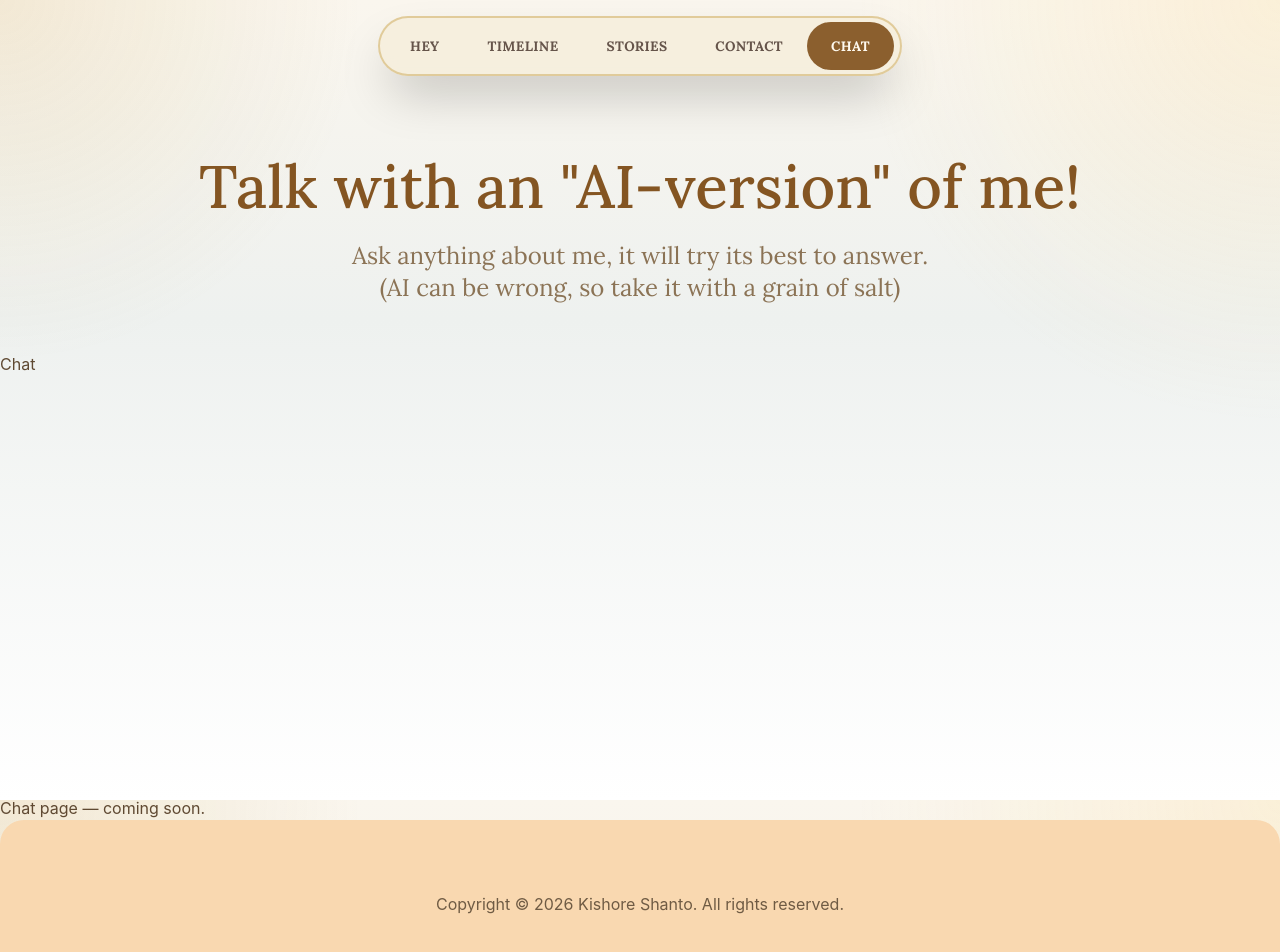
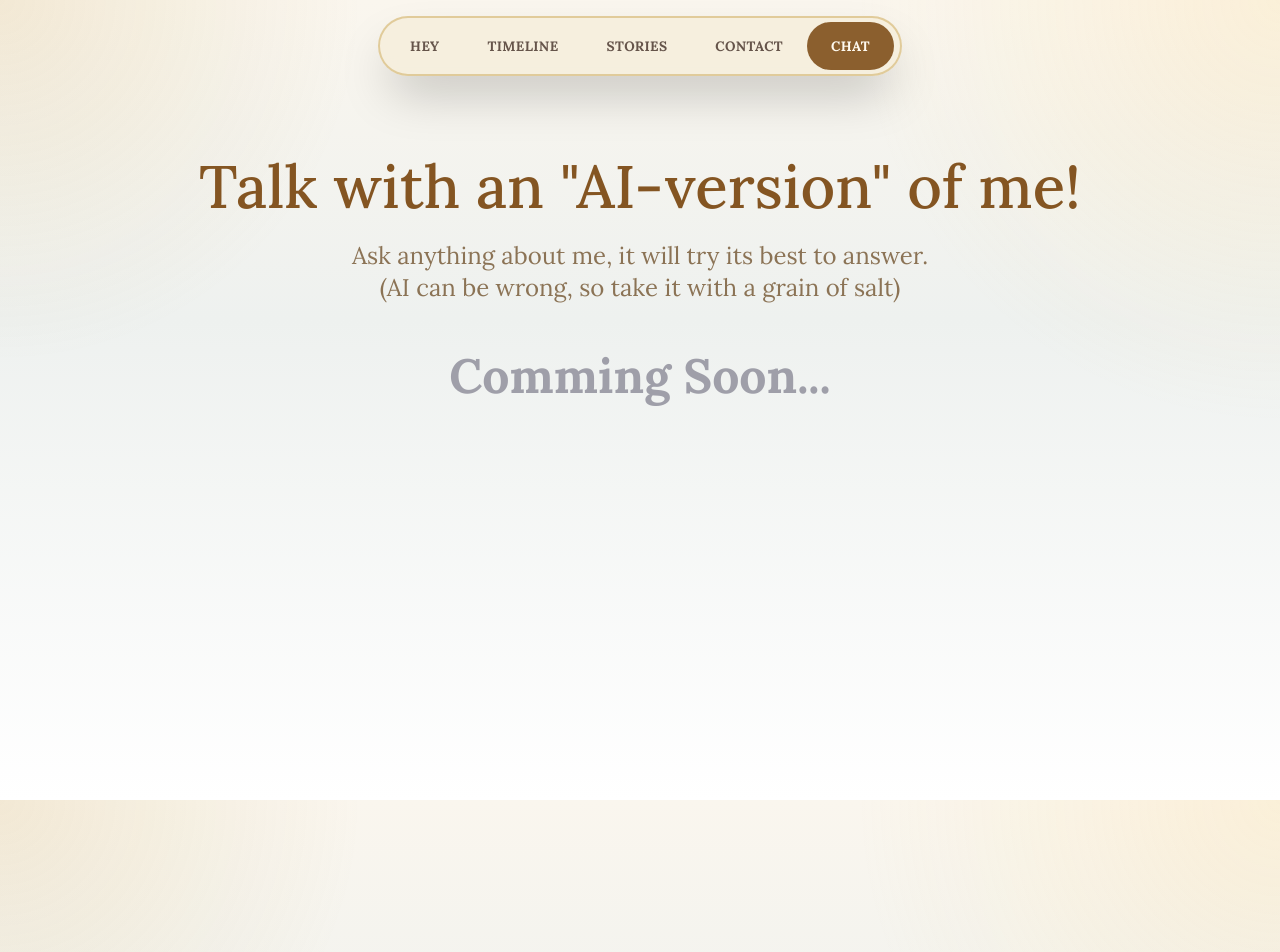
Before and after one commit to kishoreshanto/kishoreshanto, a SvelteKit app: page /chat-with-me in a window 1280 px wide. Shown: the top 952 px of the page. Built offline with nearby package versions, Linux system fonts and the light colour scheme.

Commit message:
feat: update chat page layout and content to indicate coming soon status

```diff
--- a/src/routes/chat-with-me/+page.svelte
+++ b/src/routes/chat-with-me/+page.svelte
@@ -1,2 +1,3 @@
-<h1 class="mb-105">Chat</h1>
-<p>Chat page — coming soon.</p>
+<div class="min-h-screen">
+    <h1 class="text-center mt-12 w-full font-lora text-zinc-400 font-bold text-5xl">Comming Soon...</h1>
+</div>
```
